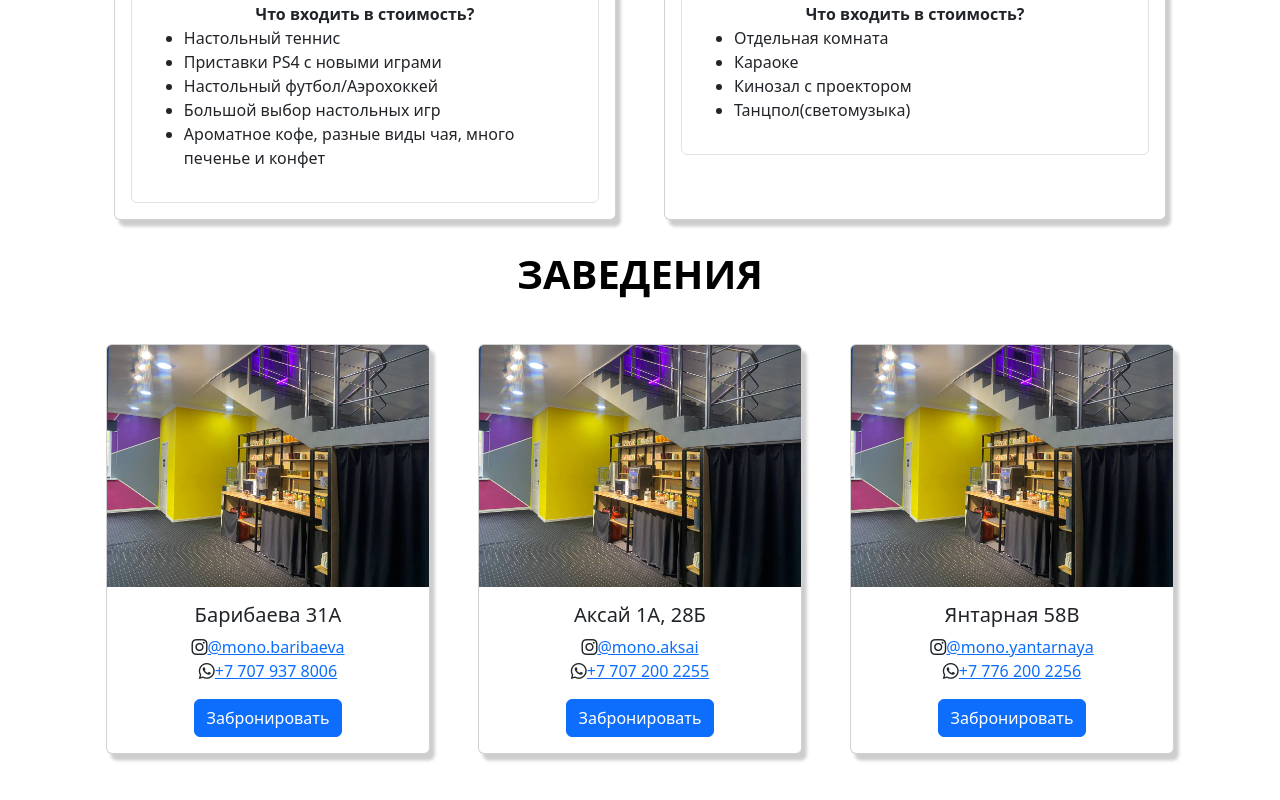
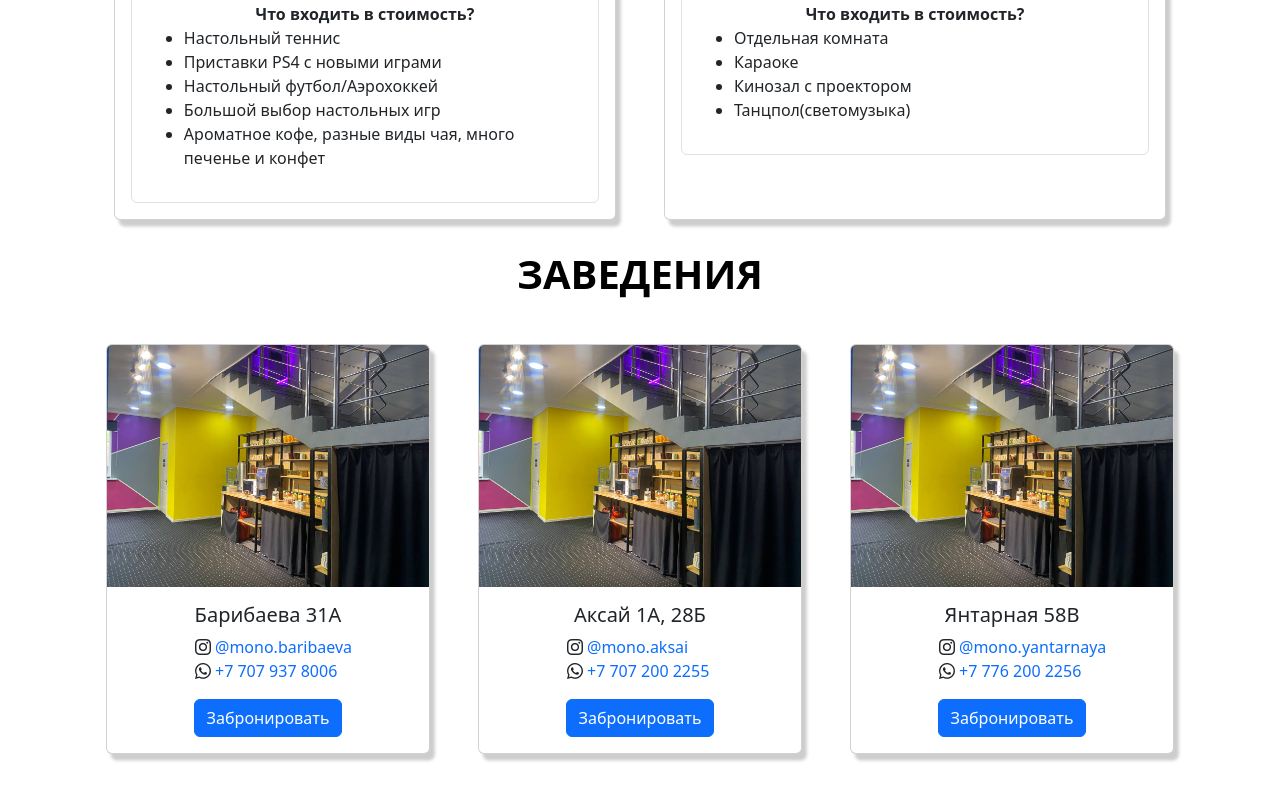
Before and after one commit to sarsembek/MONO, a plain HTML site: page index.html in a window 1280 px wide. Shown: the part 2563-3363 px from the top of the page. Drawn offline with nearby package versions, Linux system fonts and the light colour scheme.

Commit message:
fourth commit

```diff
--- a/index.html
+++ b/index.html
@@ -204,8 +204,8 @@
             <div class="card-body">
               <h5 class="card-title">Барибаева 31А</h5>
               <ul class="social-items">
-                <li class="inst"><i class="bi bi-instagram"></i><a href="https://instagram.com/mono.baribaeva?igshid=YmMyMTA2M2Y=">@mono.baribaeva</a></li>
-                <li class="whats"><i class="bi bi-whatsapp"></i><a href="https://api.whatsapp.com/send?phone=77079378006&text=%D0%97%D0%B4%D1%80%D0%B0%D0%B2%D1%81%D1%82%D0%B2%D1%83%D0%B9%D1%82%D0%B5%2C%20%D1%85%D0%BE%D1%82%D0%B5%D0%BB%D0%B0(%D0%B0)%20%D0%B1%D1%8B%20%D0%B7%D0%B0%D0%B1%D1%80%D0%BE%D0%BD%D0%B8%D1%80%D0%BE%D0%B2%D0%B0%D1%82%D1%8C%2C%20%D0%91%D0%B0%D1%80%D0%B8%D0%B1%D0%B0%D0%B5%D0%B2%D0%B0%2031%D0%90.">+7 707 937 8006</a></li>
+                <li class="inst"><i class="bi bi-instagram"></i><a href="https://instagram.com/mono.baribaeva?igshid=YmMyMTA2M2Y=" class="links">@mono.baribaeva</a></li>
+                <li class="whats"><i class="bi bi-whatsapp"></i><a class="links" href="https://api.whatsapp.com/send?phone=77079378006&text=%D0%97%D0%B4%D1%80%D0%B0%D0%B2%D1%81%D1%82%D0%B2%D1%83%D0%B9%D1%82%D0%B5%2C%20%D1%85%D0%BE%D1%82%D0%B5%D0%BB%D0%B0(%D0%B0)%20%D0%B1%D1%8B%20%D0%B7%D0%B0%D0%B1%D1%80%D0%BE%D0%BD%D0%B8%D1%80%D0%BE%D0%B2%D0%B0%D1%82%D1%8C%2C%20%D0%91%D0%B0%D1%80%D0%B8%D0%B1%D0%B0%D0%B5%D0%B2%D0%B0%2031%D0%90.">+7 707 937 8006</a></li>
               </ul>
               <a href="https://taplink.cc/mono.kz/p/bc5ffe/" class="btn btn-primary">Забронировать</a>
             </div>
@@ -215,8 +215,8 @@
             <div class="card-body">
               <h5 class="card-title">Аксай 1А, 28Б</h5>
               <ul class="social-items">
-                <li class="inst"><i class="bi bi-instagram"></i><a href="https://instagram.com/mono.aksai?igshid=YmMyMTA2M2Y=">@mono.aksai</a></li>
-                <li class="whats"><i class="bi bi-whatsapp"></i><a href="https://api.whatsapp.com/send?phone=77072002255&text=%D0%97%D0%B4%D1%80%D0%B0%D0%B2%D1%81%D1%82%D0%B2%D1%83%D0%B9%D1%82%D0%B5%2C%20%D1%85%D0%BE%D1%82%D0%B5%D0%BB(%D0%B0)%20%D0%B1%D1%8B%20%D0%B7%D0%B0%D0%B1%D1%80%D0%BE%D0%BD%D0%B8%D1%80%D0%BE%D0%B2%D0%B0%D1%82%D1%8C%2C%20%D0%90%D0%BA%D1%81%D0%B0%D0%B9%201%D0%90%2C%2028%D0%91.">+7 707 200 2255</a></li>
+                <li class="inst"><i class="bi bi-instagram"></i><a class="links" href="https://instagram.com/mono.aksai?igshid=YmMyMTA2M2Y=">@mono.aksai</a></li>
+                <li class="whats"><i class="bi bi-whatsapp"></i><a class="links" href="https://api.whatsapp.com/send?phone=77072002255&text=%D0%97%D0%B4%D1%80%D0%B0%D0%B2%D1%81%D1%82%D0%B2%D1%83%D0%B9%D1%82%D0%B5%2C%20%D1%85%D0%BE%D1%82%D0%B5%D0%BB(%D0%B0)%20%D0%B1%D1%8B%20%D0%B7%D0%B0%D0%B1%D1%80%D0%BE%D0%BD%D0%B8%D1%80%D0%BE%D0%B2%D0%B0%D1%82%D1%8C%2C%20%D0%90%D0%BA%D1%81%D0%B0%D0%B9%201%D0%90%2C%2028%D0%91.">+7 707 200 2255</a></li>
               </ul>
               <a href="https://taplink.cc/mono.kz/p/bc6086/" class="btn btn-primary">Забронировать</a>
             </div>
@@ -226,8 +226,8 @@
             <div class="card-body">
               <h5 class="card-title">Янтарная 58В</h5>
               <ul class="social-items">
-                <li class="inst"><i class="bi bi-instagram"></i><a href="https://instagram.com/mono.yantarnaya?igshid=YmMyMTA2M2Y=">@mono.yantarnaya</a></li>
-                <li class="whats"><i class="bi bi-whatsapp"></i><a href="https://api.whatsapp.com/send?phone=77762002256&text=%D0%97%D0%B4%D1%80%D0%B0%D0%B2%D1%81%D1%82%D0%B2%D1%83%D0%B9%D1%82%D0%B5%2C%20%D1%85%D0%BE%D1%82%D0%B5%D0%BB(%D0%B0)%20%D0%B1%D1%8B%20%D0%B7%D0%B0%D0%B1%D1%80%D0%BE%D0%BD%D0%B8%D1%80%D0%BE%D0%B2%D0%B0%D1%82%D1%8C%2C%20%D0%AF%D0%BD%D1%82%D0%B0%D1%80%D0%BD%D0%B0%D1%8F%2058%D0%92">+7 776 200 2256</a></li>
+                <li class="inst"><i class="bi bi-instagram"></i><a class="links" href="https://instagram.com/mono.yantarnaya?igshid=YmMyMTA2M2Y=">@mono.yantarnaya</a></li>
+                <li class="whats"><i class="bi bi-whatsapp"></i><a class="links" href="https://api.whatsapp.com/send?phone=77762002256&text=%D0%97%D0%B4%D1%80%D0%B0%D0%B2%D1%81%D1%82%D0%B2%D1%83%D0%B9%D1%82%D0%B5%2C%20%D1%85%D0%BE%D1%82%D0%B5%D0%BB(%D0%B0)%20%D0%B1%D1%8B%20%D0%B7%D0%B0%D0%B1%D1%80%D0%BE%D0%BD%D0%B8%D1%80%D0%BE%D0%B2%D0%B0%D1%82%D1%8C%2C%20%D0%AF%D0%BD%D1%82%D0%B0%D1%80%D0%BD%D0%B0%D1%8F%2058%D0%92">+7 776 200 2256</a></li>
               </ul>
               <a href="https://taplink.cc/mono.kz/p/bc6025/" class="btn btn-primary">Забронировать</a>
             </div>
--- a/style.css
+++ b/style.css
@@ -119,7 +119,12 @@ main {
 }
 .social-items {
     list-style: none;
-    padding-left: 0!important;
+    padding-left: 4.5rem;
+    text-align: start;
+}
+.links {
+    text-decoration: none;
+    padding-left: 0.25rem;
 }
 @media (max-width: 1000px) {
     #about {
```
